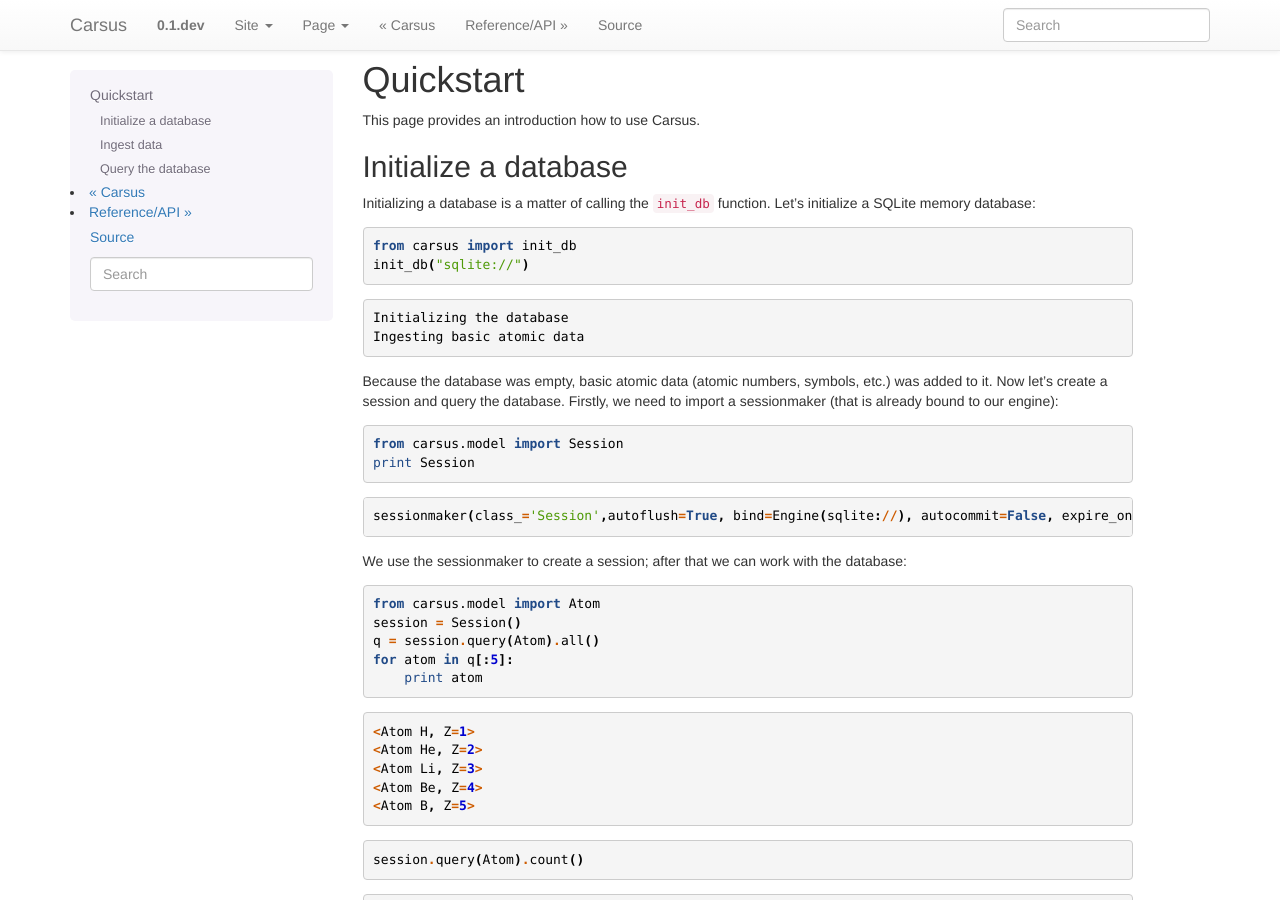
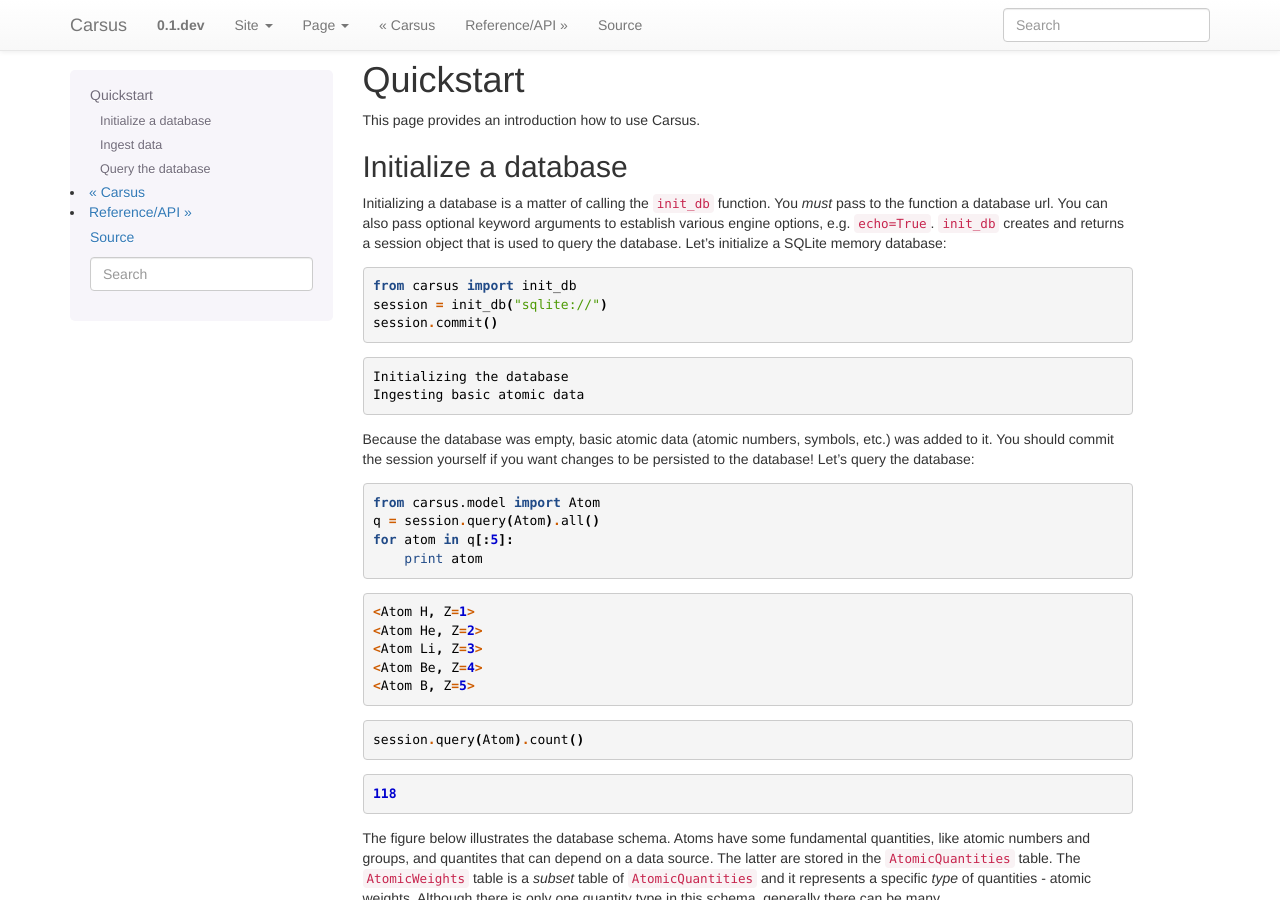
Before and after one commit to ymatsumu/carsus, a Sphinx documentation site: the page built from docs/quickstart.rst, in a window 1280 px wide and 900 px high. Built offline with Sphinx 7.4.7, drawn with Linux system fonts in a browser that asks for light colours; some of the changed text lies outside the part shown.

Commit message:
changed docs

```diff
--- a/docs/quickstart.rst
+++ b/docs/quickstart.rst
@@ -9,12 +9,16 @@
 ---------------------
 
 Initializing a database is a matter of calling the ``init_db`` function.
+You *must* pass to the function a database url. You can also pass optional keyword arguments to
+establish various engine options, e.g. ``echo=True``.
+``init_db`` creates and returns a session object that is used to query the database.
 Let's initialize a SQLite memory database:
 
 .. code:: python
 
     from carsus import init_db
-    init_db("sqlite://")
+    session = init_db("sqlite://")
+    session.commit()
 
 
 .. parsed-literal::
@@ -24,25 +28,12 @@
 
 
 Because the database was empty, basic atomic data (atomic numbers, symbols, etc.)
-was added to it. Now let's create a session and query the database.
-Firstly, we need to import a sessionmaker (that is already bound to our engine):
-
-.. code:: python
-
-    from carsus.model import Session
-    print Session
-
-
-.. parsed-literal::
-
-    sessionmaker(class_='Session',autoflush=True, bind=Engine(sqlite://), autocommit=False, expire_on_commit=True)
-
-We use the sessionmaker to create a session; after that we can work with the database:
+was added to it. You should commit the session yourself if you want changes to be persisted to the database!
+Let's query the database:
 
 .. code:: python
 
     from carsus.model import Atom
-    session = Session()
     q = session.query(Atom).all()
     for atom in q[:5]:
         print atom
```
Also changed, not shown: other parts of docs/quickstart.rst (+1 -1 lines), docs/api.rst (+4 -4 lines).
